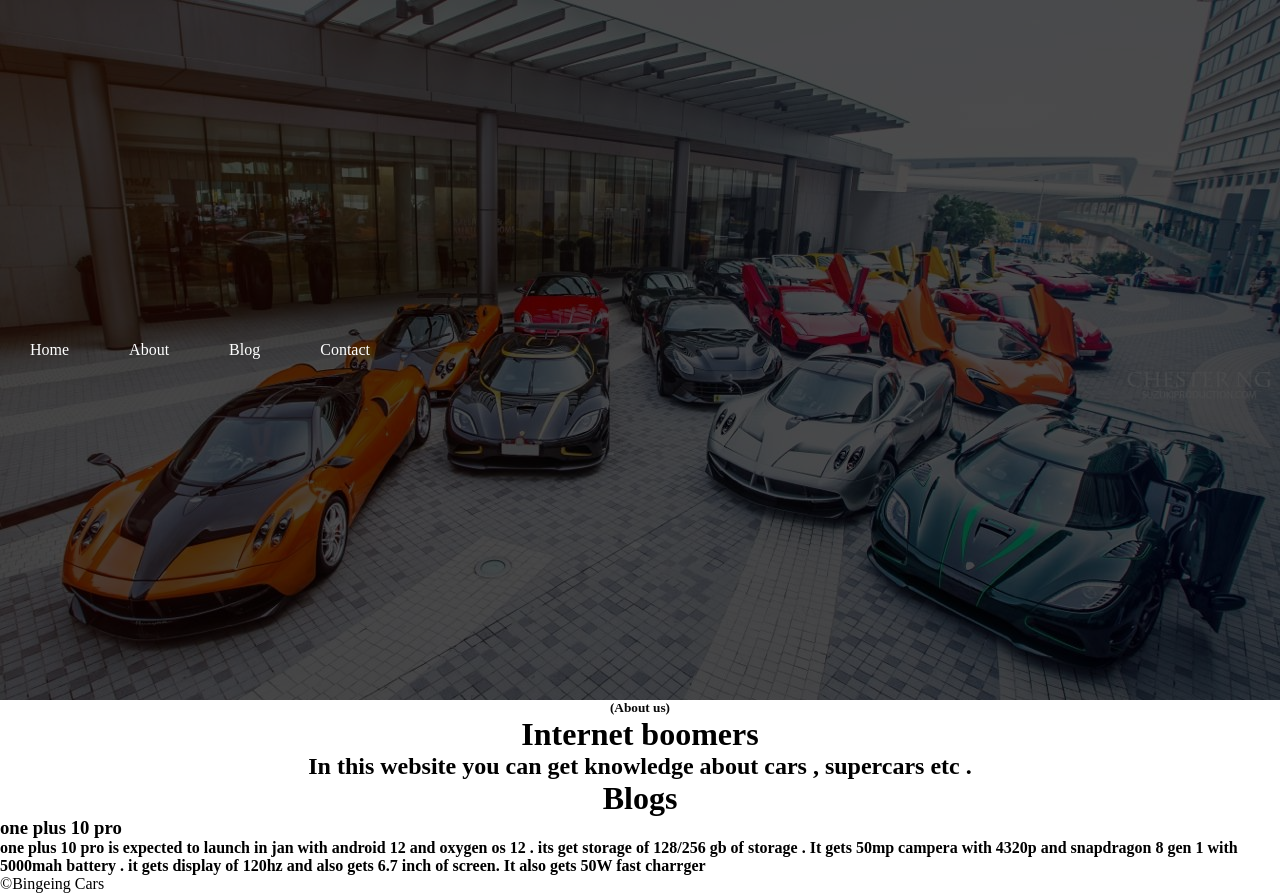
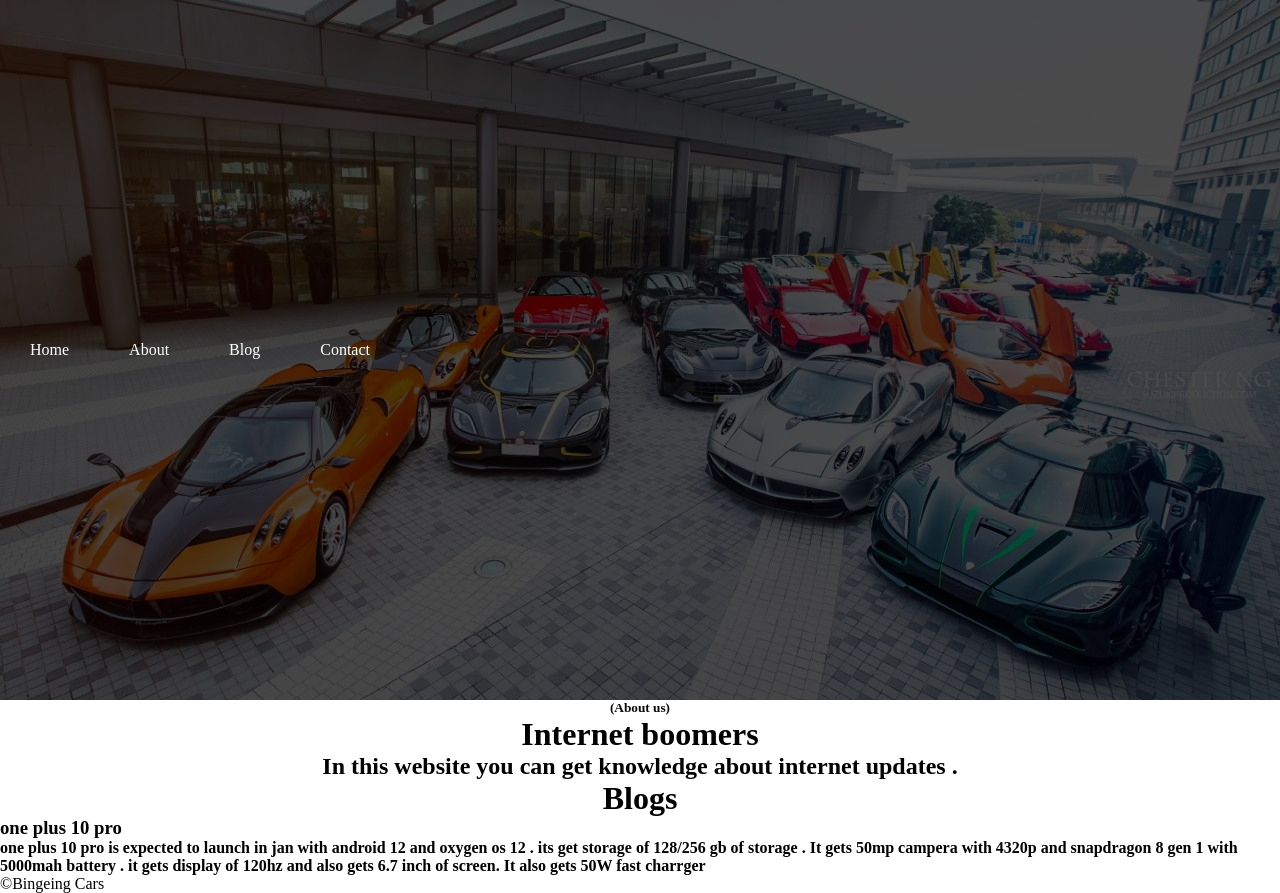
Before and after one commit to Tushar9393/Bingeing-Cars.github.io, a plain HTML site: page index.html in a window 1280 px wide. Drawn offline with Linux system fonts and the light colour scheme.

Commit message:
Update index.html

```diff
--- a/index.html
+++ b/index.html
@@ -23,7 +23,7 @@
     <div class="about">
         <h5>(About us) </h5>
         <h1>Internet boomers</h1>
-        <h2>In this website you can get knowledge about cars , supercars etc . </h2>
+        <h2>In this website you can get knowledge about internet updates . </h2>
     </div>
 
         <script async src="https://pagead2.googlesyndication.com/pagead/js/adsbygoogle.js?client=ca-pub-9613229858414874"
```
